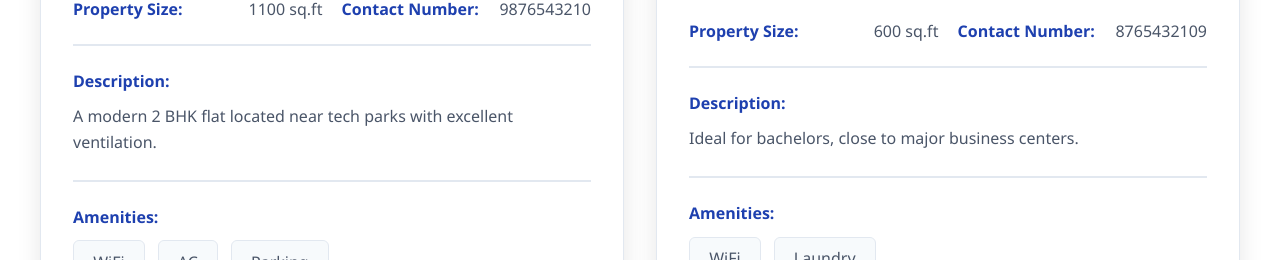
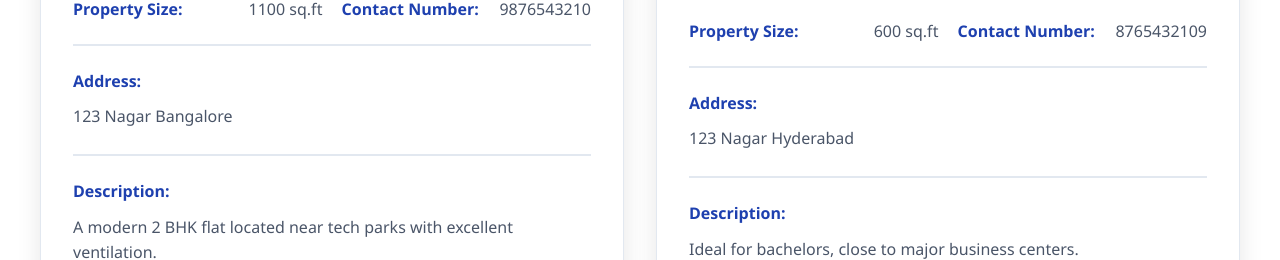
Before and after one commit to kavinsagar532/StayEase, a React (Vite) app: page /tenant/view-properties in a window 1280 px wide. Shown: the part 692-952 px from the top of the page. Built offline with nearby package versions, Linux system fonts and the light colour scheme.

Commit message:
changes made for the fields

```diff
--- a/src/components/pages/Landlord/AddProperty.jsx
+++ b/src/components/pages/Landlord/AddProperty.jsx
@@ -5,6 +5,7 @@ export default function AddProperty() {
   const [formData, setFormData] = useState({
     title: "",
     location: "",
+    Address: "",
     pincode: "", // Added pincode field
     price: "",
     type: "",
@@ -56,6 +57,14 @@ export default function AddProperty() {
           name="location"
           placeholder="Location"
           value={formData.location}
+          onChange={handleChange}
+          required
+        />
+        <input
+          type="text"
+          name="address"
+          placeholder="Address"
+          value={formData.Address}
           onChange={handleChange}
           required
         />
--- a/src/components/pages/Landlord/MyProperties.jsx
+++ b/src/components/pages/Landlord/MyProperties.jsx
@@ -6,6 +6,7 @@ const sampleProperties = [
     id: 1,
     title: "Spacious 2BHK in HSR Layout",
     location: "Bangalore",
+    address:"123 Nagar , Bangalore",
     pincode: "560102",
     price: 18000,
     type: "Apartment",
@@ -23,6 +24,7 @@ const sampleProperties = [
     id: 2,
     title: "Modern Studio Apartment",
     location: "Pune",
+    address:"123 Street Pune",
     pincode: "411001",
     price: 12000,
     type: "Studio",
@@ -69,9 +71,16 @@ export default function MyProperties() {
               </div>
 
               <div className="property-description">
+                <strong>Address:</strong>
+                <p>{property.address}</p>
+              </div>
+
+              <div className="property-description">
                 <strong>Description:</strong>
                 <p>{property.description}</p>
               </div>
+
+
 
               <div className="property-amenities">
                 <strong>Amenities:</strong>
--- a/src/components/pages/Tenant/MyBookings.jsx
+++ b/src/components/pages/Tenant/MyBookings.jsx
@@ -6,6 +6,7 @@ const bookings = [
     id: 1,
     propertyTitle: "Modern 2 BHK Flat",
     location: "Bangalore",
+    address:"123 Nagar Bangalore",
     pincode: "560001",
     price: 15000,
     type: "Apartment",
@@ -22,6 +23,7 @@ const bookings = [
     id: 2,
     propertyTitle: "1 RK Studio Apartment",
     location: "Hyderabad",
+    address:"123 Nagar Hyderabad",
     pincode: "500001",
     price: 8000,
     type: "Studio",
@@ -66,6 +68,8 @@ export default function MyBookings() {
                 <p><strong>Furnishing Status:</strong> {booking.furnishing}</p>
                 <p><strong>Property Size:</strong> {booking.size} sq.ft</p>
                 <p><strong>Contact Number:</strong> {booking.contact}</p>
+                <p><strong>Address:</strong> {booking.address}</p>
+
               </div>
 
               <div className="tenant-mybookings-amenities">
--- a/src/components/pages/Tenant/ViewProperties.jsx
+++ b/src/components/pages/Tenant/ViewProperties.jsx
@@ -7,6 +7,7 @@ const sampleProperties = [
     id: 1,
     title: "Modern 2 BHK Flat",
     location: "Bangalore",
+    address: "123 Nagar Bangalore",
     pincode: "560001",
     price: 15000,
     type: "Apartment",
@@ -23,6 +24,7 @@ const sampleProperties = [
     id: 2,
     title: "Spacious 1 RK Studio",
     location: "Hyderabad",
+    address: "123 Nagar Hyderabad",
     pincode: "500001",
     price: 8000,
     type: "Studio",
@@ -73,6 +75,11 @@ export default function ViewProperties() {
               </div>
 
               <div className="property-description">
+                <strong>Address:</strong>
+                <p>{property.address}</p>
+              </div>
+
+              <div className="property-description">
                 <strong>Description:</strong>
                 <p>{property.description}</p>
               </div>
```
